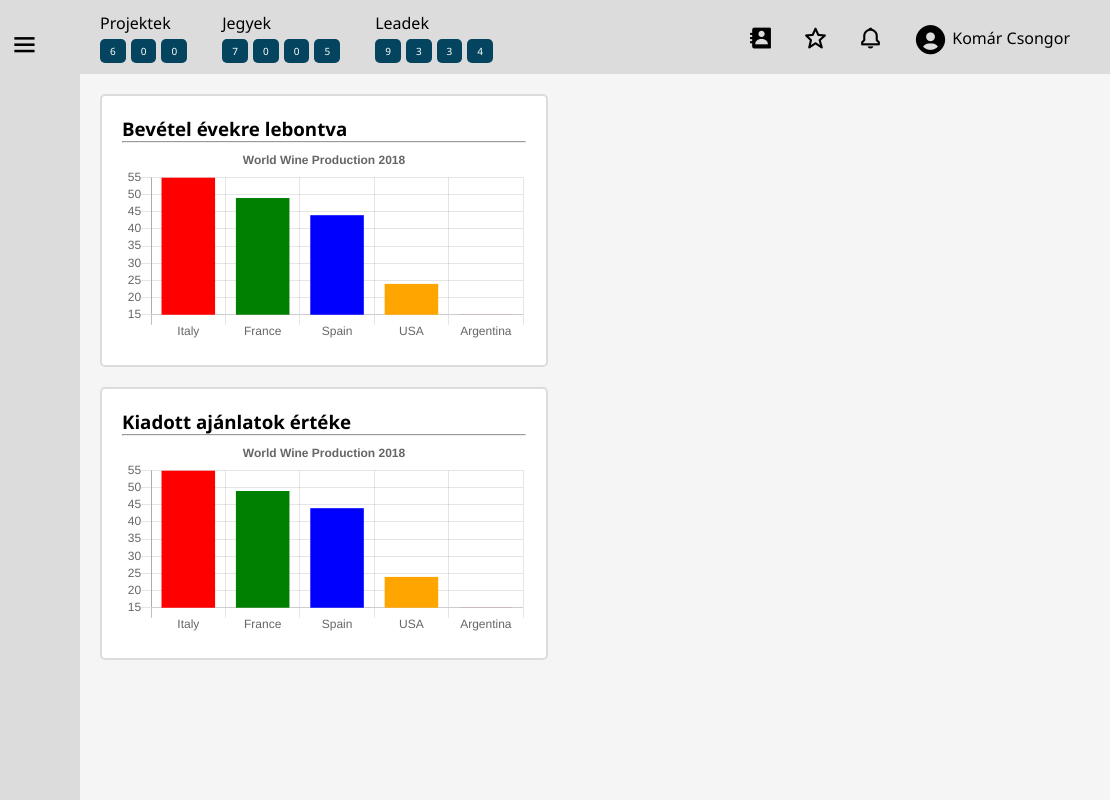
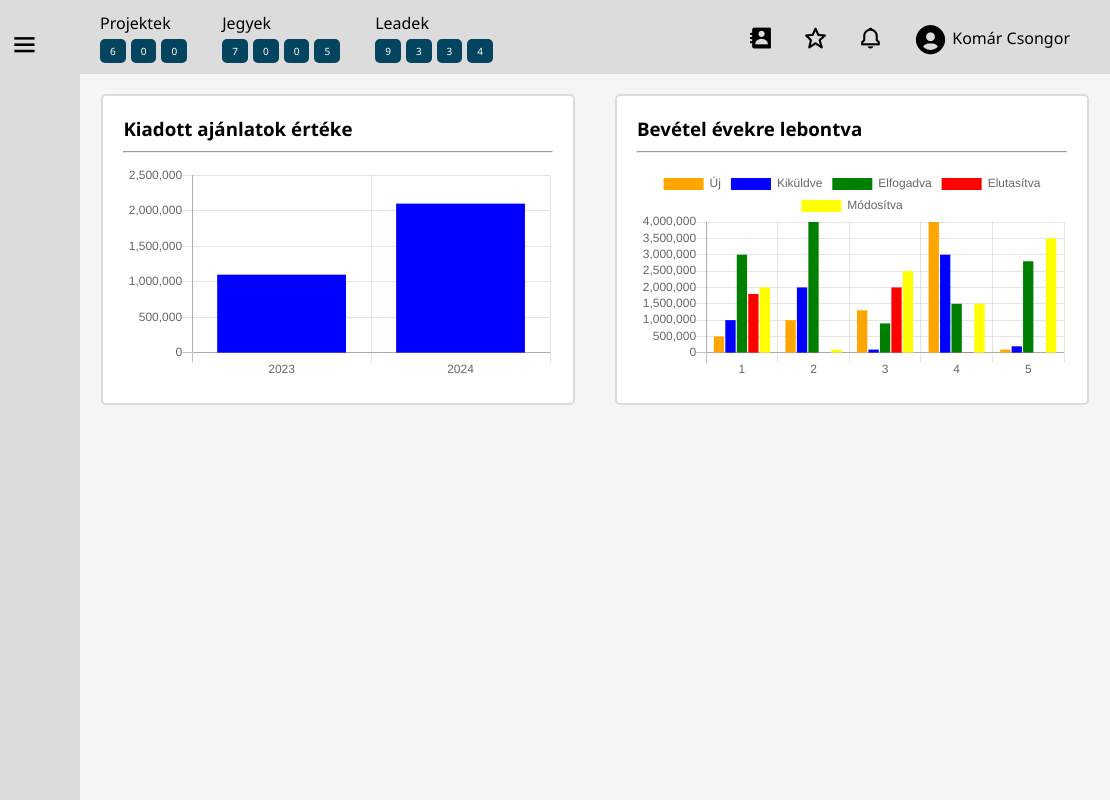
Before and after one commit to Csongi8916/web-examples, a plain HTML site: page frik_erp/index.html in a window 1280 px wide. Shown: the full height of the page, 170-1280 px from the left. Drawn offline with nearby package versions, Linux system fonts and the light colour scheme.

Commit message:
Add charts

```diff
--- a/frik_erp/css/chart.css
+++ b/frik_erp/css/chart.css
@@ -4,11 +4,15 @@ main {
   height: 100%;
 }
 
+main .chart-container {
+  display: flex;
+  justify-content: center;
+  flex-wrap: wrap;
+}
+
 main .offering {
   background-color: #fff;
-  width: 35vw;
-  max-width: 700px;
-  max-height: 450px;
+  width: 37vw;
   margin: 20px;
   padding: 20px;
   border: 2px solid var(--baby-blue);
@@ -17,9 +21,7 @@ main .offering {
 
 main .incoming {
   background-color: #fff;
-  width: 35vw;
-  max-width: 700px;
-  max-height: 450px;
+  width: 37vw;
   margin: 20px;
   padding: 20px;
   border: 2px solid var(--baby-blue);
@@ -31,5 +33,8 @@ main .incoming .chart {
 }
 
 .chart-separator {
-
+  margin-top: 10px;
+  margin-bottom: 15px;
+  background-color: var(--baby-blue);
+  height: 2px;
 }
--- a/frik_erp/index.html
+++ b/frik_erp/index.html
@@ -22,12 +22,7 @@
           <div class="logo">
             <h1 class="logo-txt">frik<h1>
           </div>
-          <i
-            class="bx bx-menu hamburger"
-            width="68"
-            height="68"
-            id="hamburger-btn"
-          ></i>
+          <i class="bx bx-menu hamburger" id="hamburger-btn"></i>
         </div>
         <ul>
           <li>
@@ -89,7 +84,7 @@
               <div class="chip"><span>4</span></div>
             </div>
           </div>
-          <div class="header-item right-header">
+          <div id="user-menu" class="header-item right-header">
             <div class="right-header-item">
               <i class='bx bxs-contact' ></i>
             </div>
@@ -108,18 +103,19 @@
         </header>
 
         <main>
-          <section class="offering">
-            <h3>Bevétel évekre lebontva</h3>
-            <hr class="chart-separator" />
-            <canvas id="offeringChart"></canvas>
-          </section>
-          <section class="incoming">
-            <h3>Kiadott ajánlatok értéke</h3>
-            <hr class="chart-separator" />
-            <canvas id="incomingChart"></canvas>
-          </section>
+          <div class="chart-container">
+            <section class="incoming">
+              <h3>Kiadott ajánlatok értéke</h3>
+              <hr class="chart-separator" />
+              <canvas id="offeringChart"></canvas>
+            </section>
+            <section class="offering">
+              <h3>Bevétel évekre lebontva</h3>
+              <hr class="chart-separator" />
+              <canvas id="incomingChart"></canvas>
+            </section>
+          </div>
         </main>
-
       </div>
     </div>
 
--- a/frik_erp/js/incoming-chart.js
+++ b/frik_erp/js/incoming-chart.js
@@ -1,21 +1,30 @@
-const years = ["Italy", "France", "Spain", "USA", "Argentina"];
-const amounts = [55, 49, 44, 24, 15];
-const barColors = ["red", "green","blue","orange","brown"];
+const years = [2023, 2024];
+const amounts = [1100000, 2100000];
+const offeringBarColors = ["blue", "blue"];
 
-new Chart("incomingChart", {
+new Chart("offeringChart", {
   type: "bar",
   data: {
-    labels: xValues,
+    labels: years,
     datasets: [{
-      backgroundColor: barColors,
-      data: yValues
+      backgroundColor: offeringBarColors,
+      data: amounts
     }]
   },
   options: {
     legend: {display: false},
-    title: {
-      display: true,
-      text: "World Wine Production 2018"
+    scales: {
+      yAxes: [{
+        ticks: {
+          beginAtZero: true,
+          min: 0,
+          max: 2500000,
+          stepSize: 500000,
+          callback: function(label, index, labels) {
+            return label.toString().replace(/\B(?=(\d{3})+(?!\d))/g, ",");
+          }
+        }
+      }]
     }
   }
 });
--- a/frik_erp/js/offring-chart.js
+++ b/frik_erp/js/offring-chart.js
@@ -1,21 +1,75 @@
-const xValues = ["Italy", "France", "Spain", "USA", "Argentina"];
-const yValues = [55, 49, 44, 24, 15];
-const offeringBarColors = ["red", "green","blue","orange","brown"];
+const offers = [1, 2, 3, 4, 5];
 
-new Chart("offeringChart", {
-  type: "bar",
-  data: {
-    labels: xValues,
-    datasets: [{
-      backgroundColor: offeringBarColors,
-      data: yValues
-    }]
-  },
+const values = [
+  [500000, 1000000, 1300000, 4000000, 100000], // new
+  [1000000, 2000000, 100000, 3000000, 200000], // sent
+  [3000000, 4000000, 900000, 1500000, 2800000], // accepted
+  [1800000, 0, 2000000, 10000, 0], // rejected
+  [2000000, 100000, 2500000, 1500000, 3500000] // modified
+];
+
+const data = {
+  labels: offers,
+  datasets: [
+    {
+      label: 'Új',
+      data: values[0],
+      backgroundColor: 'orange',
+      stack: 'Stack 0',
+    },
+    {
+      label: 'Kiküldve',
+      data: values[1],
+      backgroundColor: 'blue',
+      stack: 'Stack 1',
+    },
+    {
+      label: 'Elfogadva',
+      data: values[2],
+      backgroundColor: 'green',
+      stack: 'Stack 2',
+    },
+    {
+      label: 'Elutasítva',
+      data: values[3],
+      backgroundColor: 'red',
+      stack: 'Stack 3',
+    },
+    {
+      label: 'Módosítva',
+      data: values[4],
+      backgroundColor: 'yellow',
+      stack: 'Stack 4',
+    },
+  ]
+};
+
+new Chart("incomingChart", {
+  type: 'bar',
+  data: data,
   options: {
-    legend: {display: false},
-    title: {
-      display: true,
-      text: "World Wine Production 2018"
-    }
+    responsive: true,
+    interaction: {
+      intersect: false,
+    },
+    scales: {
+      x: {
+        stacked: true,
+      },
+      y: {
+        stacked: true
+      },
+      yAxes: [{
+        ticks: {
+          beginAtZero: true,
+          min: 0,
+          max: 4000000,
+          stepSize: 500000,
+          callback: function(label, index, labels) {
+            return label.toString().replace(/\B(?=(\d{3})+(?!\d))/g, ",");
+          }
+        }
+      }]
+    },
   }
 });
```
